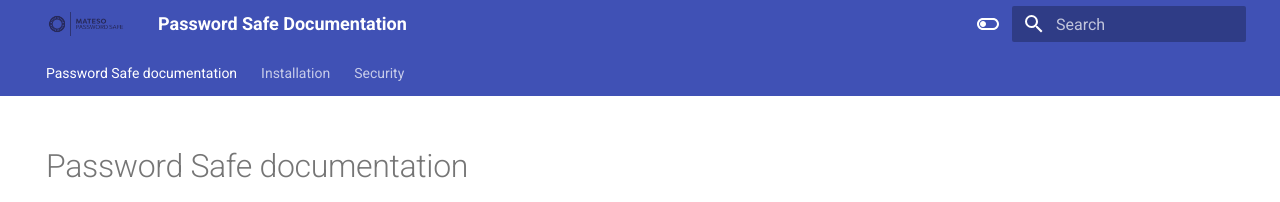
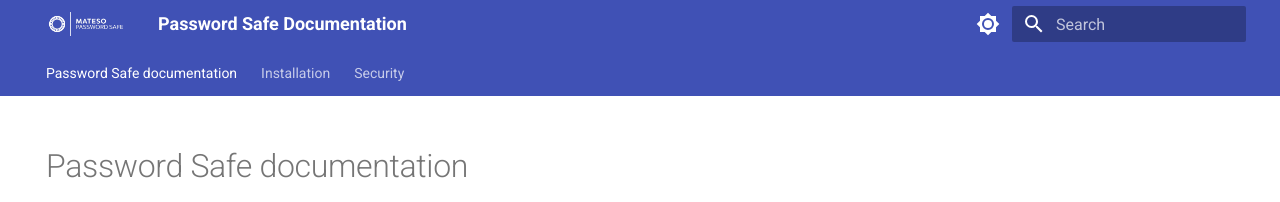
Before and after one commit to BoxedBrain/pws-docs, an MkDocs documentation site: the page built from docs/index.md, in a window 1280 px wide. Shown: the top 202 px of the page. Built offline with MkDocs 1.6.1 and Material for MkDocs 9.7.7, drawn with Linux system fonts in a browser that asks for light colours; the version menu is left out.

Commit message:
improve appearance

```diff
--- a/mkdocs.yml
+++ b/mkdocs.yml
@@ -1,5 +1,6 @@
 site_name: Password Safe Documentation
 site_author: MATESO GmbH
+
 extra:
   generator: true
   social:
@@ -8,15 +9,13 @@ extra:
     link: https://www.linkedin.com/company/mateso-gmbh/
   - icon: fontawesome/brands/twitter
     link: https://twitter.com/matesogmbh
-  version:
-    provider: mike
 
 theme:
-  logo: assets/logo.png
+  logo: assets/logo_white.png
+  favicon: assets/favicon.svg
   language: en
   name: material
-  icon:
-    repo: fontawesome/brands/github
+
   features:
   - navigation.indexes
   - navigation.instant
@@ -31,16 +30,23 @@ theme:
   - content.tabs.link
 
   palette:
-    - scheme: default
+    - media: "(prefers-color-scheme: light)"
+      scheme: default
       primary: indigo
+      accent: indigo
       toggle:
-        icon: material/toggle-switch-off-outline
+        icon: material/brightness-7
         name: Switch to dark mode
-    - scheme: slate
+    - media: "(prefers-color-scheme: dark)"
+      scheme: slate
       primary: indigo
+      accent: pink
       toggle:
-        icon: material/toggle-switch
+        icon: material/weather-night
         name: Switch to light mode
+
+extra_css:
+  - assets/stylesheets/extra.css
 
 plugins:
   - search:
```
Also changed, not shown: docs/assets/favicon.svg (added), docs/assets/logo_white.png (added), docs/assets/stylesheets/extra.css (added).
